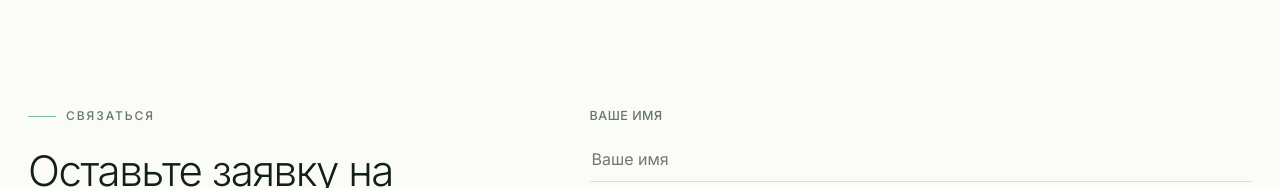
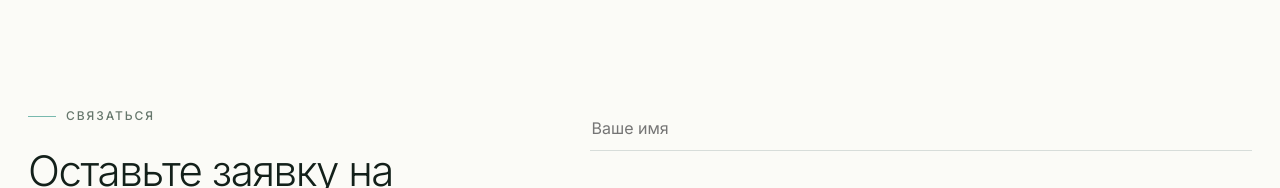
Before and after one commit to BahromEN/inter-pack, a PHP site: page / in a window 1280 px wide. Shown: the part 6312-6500 px from the top of the page. Run offline with PHP 8.4, Linux system fonts and the light colour scheme.

Commit message:
Remove duplicate field labels from the contact form
Each form-row had both a <label> above the field and an identical
placeholder inside it. Drop the labels, keep only the placeholders.

Co-Authored-By: Claude Sonnet 5 <noreply@anthropic.com>
Claude-Session: https://claude.ai/code/session_01UoLkfdkL2AE7BdS2rfwpFF

```diff
--- a/css/style.css
+++ b/css/style.css
@@ -452,7 +452,6 @@ button{font-family:inherit;cursor:pointer;background:none;border:none;color:inhe
 .contact-perks span{font-size:13.5px;color:var(--c-text-soft);}
 .form-card{position:relative;}
 .form-row{margin-bottom:26px;}
-.form-row label{display:block;font-size:12.5px;font-weight:500;letter-spacing:.04em;color:var(--c-text-soft);margin-bottom:10px;text-transform:uppercase;}
 .form-row input,.form-row textarea{
   width:100%;padding:12px 2px;border-radius:0;border:none;border-bottom:1px solid var(--c-border);
   font-family:inherit;font-size:16px;color:var(--c-text);background:transparent;
--- a/index.html
+++ b/index.html
@@ -28,7 +28,7 @@
 <link rel="preconnect" href="https://fonts.googleapis.com">
 <link rel="preconnect" href="https://fonts.gstatic.com" crossorigin>
 <link href="https://fonts.googleapis.com/css2?family=Inter:wght@300;400;500;600;700&display=swap" rel="stylesheet">
-<link rel="stylesheet" href="css/style.css?v=20">
+<link rel="stylesheet" href="css/style.css?v=21">
 </head>
 <body>
 
@@ -394,23 +394,18 @@
             <input type="text" name="_honey" style="display:none" tabindex="-1" autocomplete="off">
 
             <div class="form-row">
-              <label data-i18n="contact.form.name">Ваше имя</label>
               <input type="text" name="name" required data-i18n-ph="contact.form.name">
             </div>
             <div class="form-row">
-              <label data-i18n="contact.form.company">Название компании</label>
               <input type="text" name="company" data-i18n-ph="contact.form.company">
             </div>
             <div class="form-row">
-              <label data-i18n="contact.form.phone">Телефон</label>
               <input type="tel" name="phone" required data-i18n-ph="contact.form.phone">
             </div>
             <div class="form-row">
-              <label data-i18n="contact.form.email">Электронная почта</label>
               <input type="email" name="email" required data-i18n-ph="contact.form.email">
             </div>
             <div class="form-row">
-              <label data-i18n="contact.form.message">Сообщение / запрос</label>
               <textarea name="message" data-i18n-ph="contact.form.messagePh"></textarea>
             </div>
             <button type="submit" class="btn btn-accent btn-lg btn-block" data-i18n="contact.form.submit">Отправить заявку</button>
@@ -566,4 +561,4 @@
 <script src="js/contact-form.js?v=3"></script>
 </body>
 </html>
-<!-- branch: claude/inter-pack-website-kkgw7z, last changed by Claude: 2026-11-05 10:51 (Tashkent time, UTC+5) -->
+<!-- branch: claude/inter-pack-website-kkgw7z, last changed by Claude: 2026-11-05 10:56 (Tashkent time, UTC+5) -->
```
